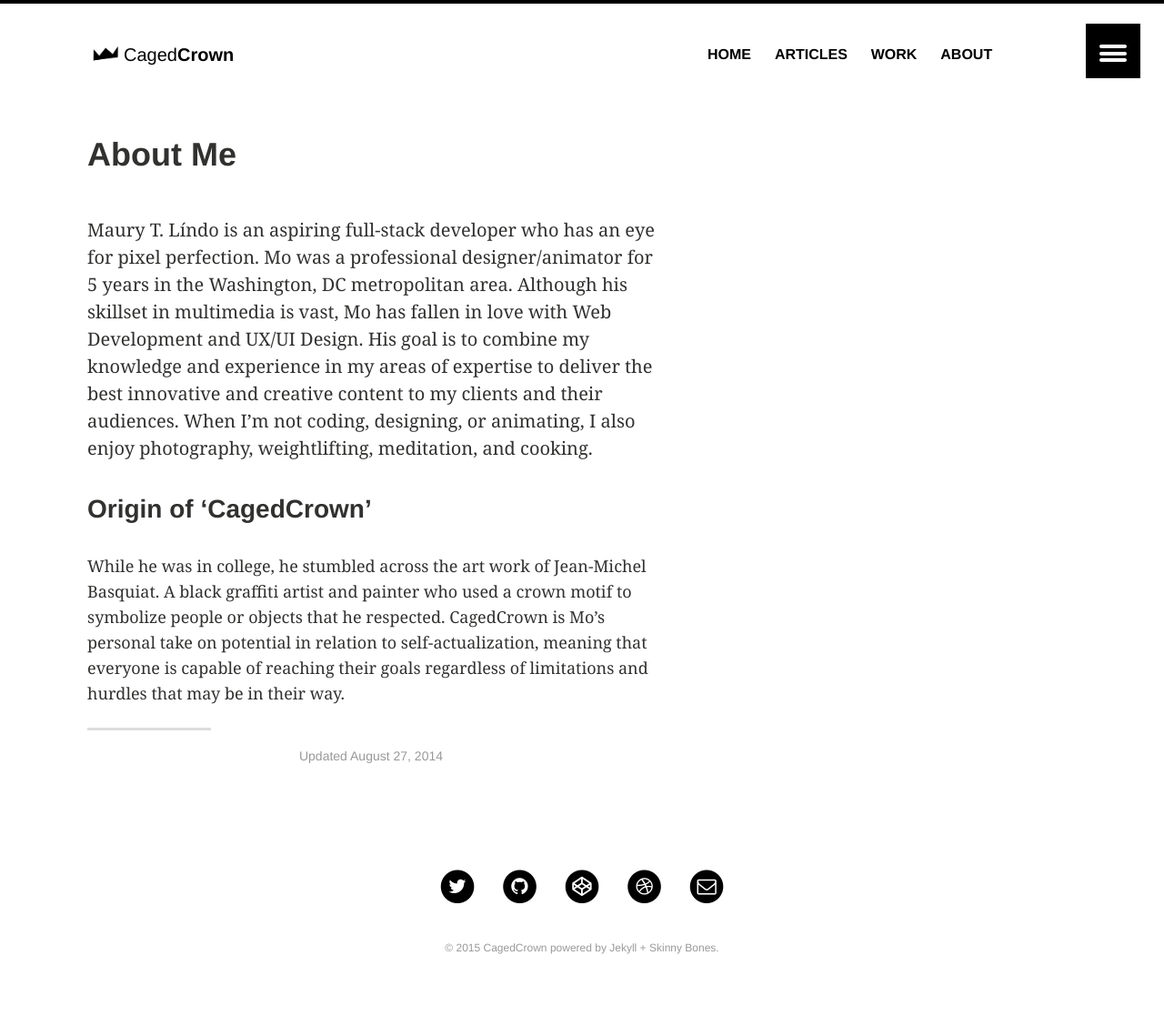
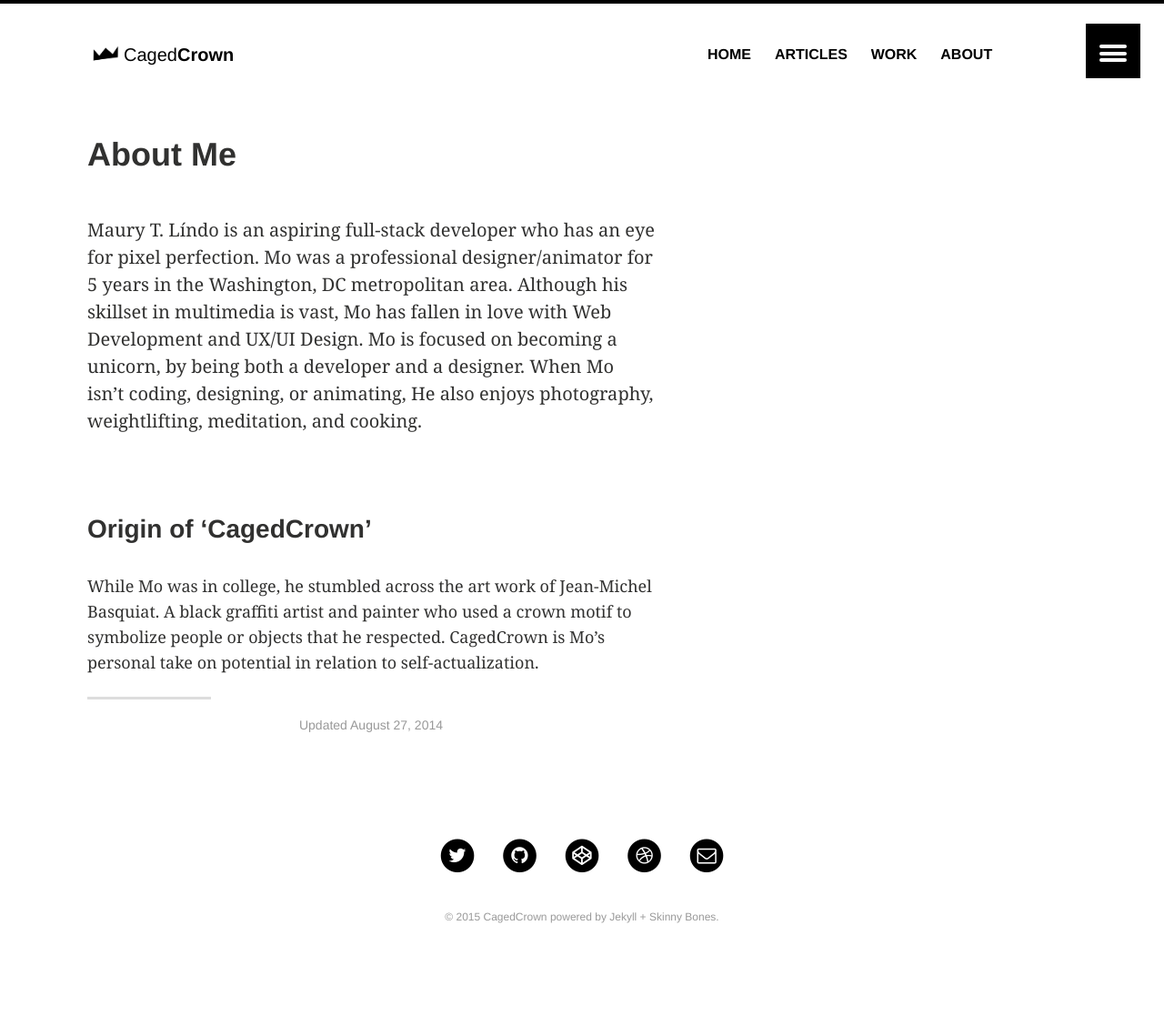
Before and after one commit to cagedcrown/cagedcrown.github.io, a Jekyll site: the page built from about/index.md, in a window 1280 px wide. Shown: the whole page at 91% size. Built offline with Jekyll 4.4.1, drawn with Linux system fonts in a browser that asks for light colours; after the commit the page ends 1094 px from its top, so only the background shows below that.

```diff
--- a/about/index.md
+++ b/about/index.md
@@ -13,8 +13,10 @@
 ---
 
 Maury T. Líndo is an aspiring full-stack developer who has an eye for pixel perfection.
-Mo was a professional designer/animator for 5 years in the Washington, DC metropolitan area. Although his skillset in multimedia is vast, Mo has fallen in love with Web Development and UX/UI Design. His goal is to combine my knowledge and experience in my areas of expertise to deliver the best innovative and creative content to my clients and their audiences. When I'm not coding, designing, or animating, I also enjoy photography, weightlifting, meditation, and cooking.
+Mo was a professional designer/animator for 5 years in the Washington, DC metropolitan area. Although his skillset in multimedia is vast, Mo has fallen in love with Web Development and UX/UI Design. Mo is focused on becoming a unicorn, by being both a developer and a designer. When Mo isn't coding, designing, or animating, He also enjoys photography, weightlifting, meditation, and cooking.
+
+<br>
 
 ###Origin of 'CagedCrown'
 
-While he was in college, he stumbled across the art work of Jean-Michel Basquiat. A black graffiti artist and painter who used a crown motif to symbolize people or objects that he respected. CagedCrown is Mo's personal take on potential in relation to self-actualization, meaning that everyone is capable of reaching their goals regardless of limitations and hurdles that may be in their way.
+While Mo was in college, he stumbled across the art work of Jean-Michel Basquiat. A black graffiti artist and painter who used a crown motif to symbolize people or objects that he respected. CagedCrown is Mo's personal take on potential in relation to self-actualization.
```
